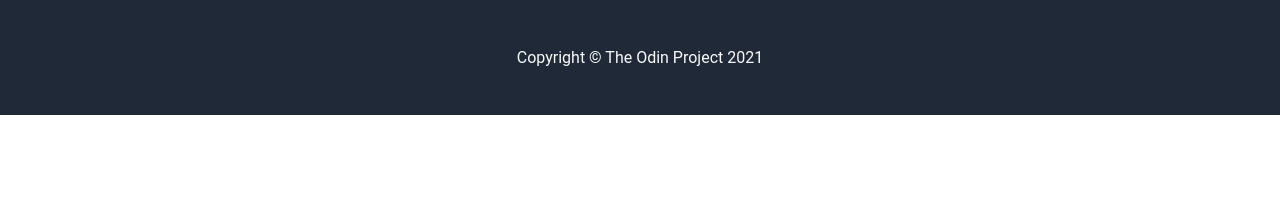
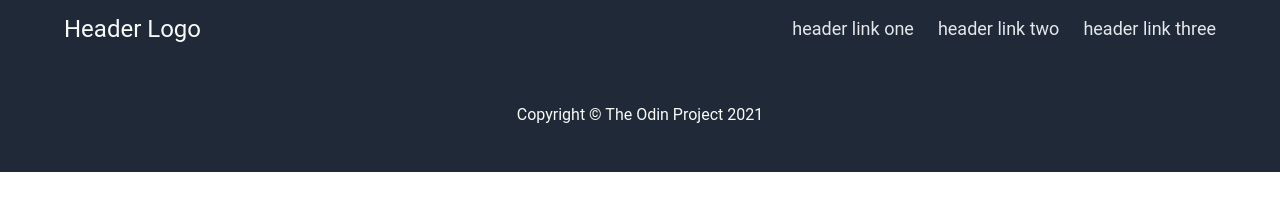
Before and after one commit to Gani122/landing-page, a plain HTML site: page index.html in a window 1280 px wide. Drawn offline with Linux system fonts and the light colour scheme.

Commit message:
Create header in index.html and style in styles.css

```diff
--- a/index.html
+++ b/index.html
@@ -8,6 +8,16 @@
     <link rel="stylesheet" href="styles.css">
 </head>
 <body>
+    <div class="header">
+         <div class="logo">
+            Header Logo
+         </div>
+         <ul class="links">
+            <li><a href="index.html">header link one</a></li>
+            <li><a href="index.html">header link two</a></li>
+            <li><a href="index.html">header link three</a></li>
+         </ul>
+    </div>
     <div class="footer">
         Copyright © The Odin Project 2021
     </div>
--- a/styles.css
+++ b/styles.css
@@ -13,3 +13,28 @@
     align-items: center;
     padding: 48px;
 }
+
+.header {
+    background-color: #1F2937;
+    display: flex;
+    justify-content: space-between;
+    align-items: center;
+    padding: 0 64px;
+}
+
+ul {
+    list-style-type: none;
+    display: flex;
+    font-size: 18px;
+    gap: 24px;
+}
+
+a {
+    text-decoration: none;
+    color: #E5E7EB;
+}
+
+.logo {
+    font-size: 24px;
+    color: #F9FAF8;
+}
```
